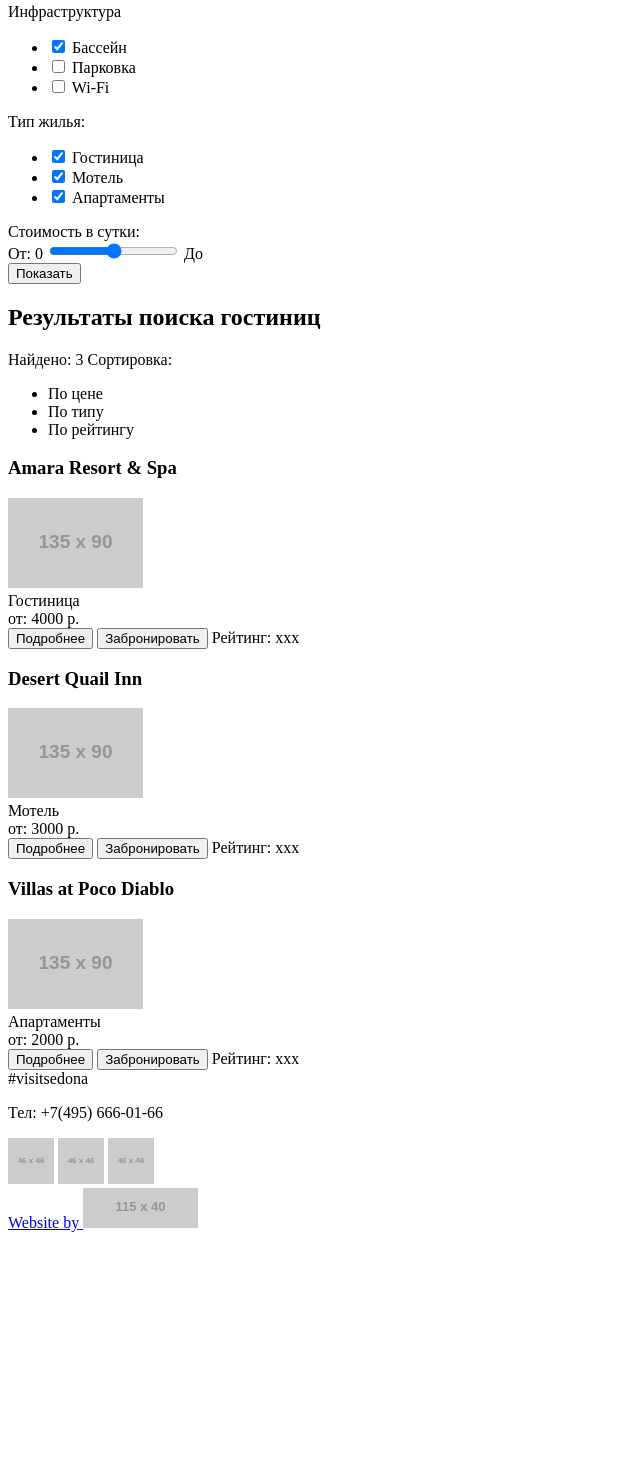
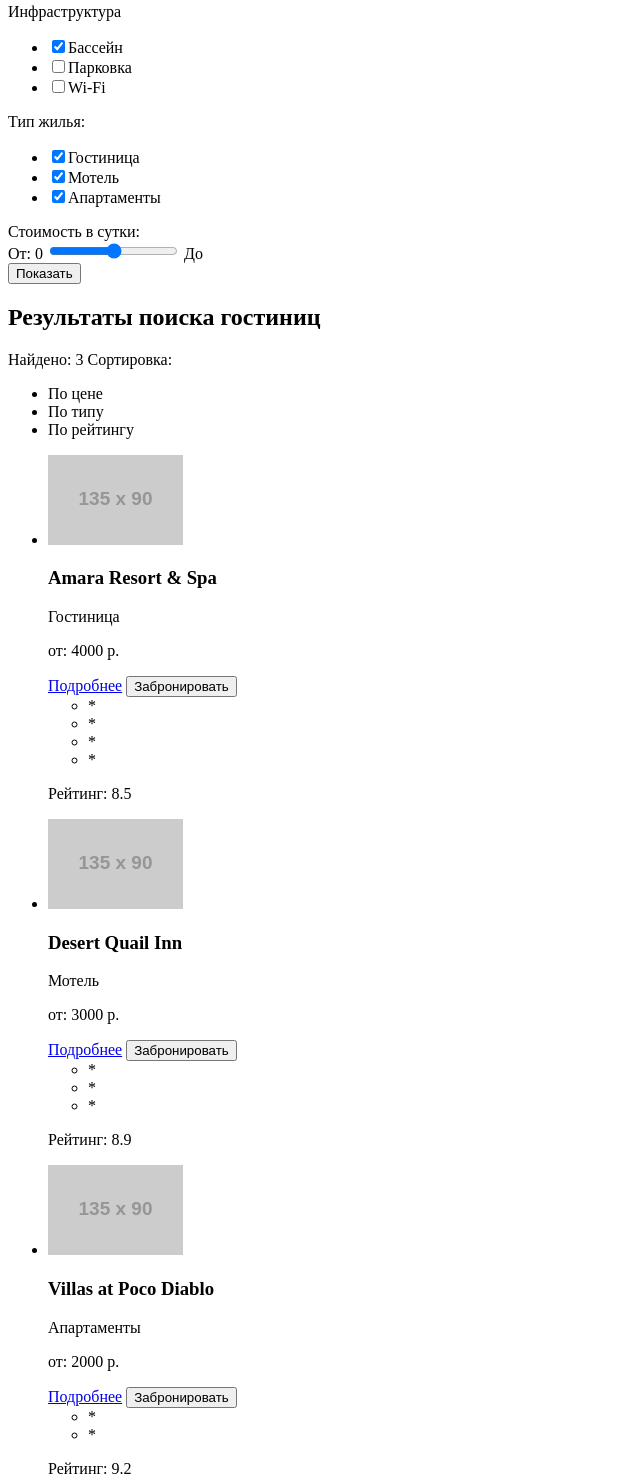
Before and after one commit to htmlacademy-htmlcss/1618779-sedona-30, a plain HTML site: page catalog.html in a window 1280 px wide. Shown: the part 294-1775 px from the top of the page, without its empty margins (0-640 px from the left). Before the commit the page ends 1534 px from the top, so only its background shows below. Drawn offline with Linux system fonts and the light colour scheme; placeholder pictures from the web are drawn by us.

Commit message:
Update catalog.html

```diff
--- a/catalog.html
+++ b/catalog.html
@@ -25,32 +25,32 @@
               <form oninput="price.value=inprice.value">
                 Инфраструктура
                 <ul>
-                    <li><input type="checkbox" checked>
-                        <label>Бассейн</label>
+                    <li>
+                        <label><input type="checkbox" checked>Бассейн</label>
                     </li>
-                    <li><input type="checkbox">
-                        <label>Парковка</label>
+                    <li>
+                        <label><input type="checkbox">Парковка</label>
                     </li>
-                    <li><input type="checkbox">
-                        <label>Wi-Fi</label>
+                    <li>
+                        <label><input type="checkbox">Wi-Fi</label>
                     </li>
                 </ul>
                 Тип жилья:
                 <ul>
-                    <li><input type="checkbox" checked>
-                        <label>Гостиница</label>
+                    <li>
+                        <label><input type="checkbox" checked>Гостиница</label>
                     </li>
-                    <li><input type="checkbox" checked>
-                        <label>Мотель</label>
+                    <li>
+                        <label><input type="checkbox" checked>Мотель</label>
                     </li>
-                    <li><input type="checkbox" checked>
-                        <label>Апартаменты</label>
+                    <li>
+                        <label><input type="checkbox" checked>Апартаменты</label>
                     </li>
                 </ul>
 
-                    <label>Стоимость в сутки:</label><br>
+                    <label for="cost-per-day">Стоимость в сутки:</label><br>
                     От: 0
-                    <input type="range" min="0" max="5000" name="inprice" step="100">
+                    <input type="range" min="0" max="5000" name="inprice" step="100" id="cost-per-day">
                     До
                     <output name="price"></output>
                     <br>
@@ -62,6 +62,7 @@
 
           <section class="results">
               <h2> Результаты поиска гостиниц</h2>
+
               <div>
                   <span>Найдено: 3</span>
                   <span>Сортировка:</span>
@@ -71,36 +72,71 @@
                       <li>По рейтингу</li>
                   </ul>
               </div>
+              <ul>
+                <li>
+                    <div>
+                        <img src="https://via.placeholder.com/135x90" alt="" width="135" height="90">
+
                         <div>
                             <h3>Amara Resort & Spa</h3>
-                  <img src="https://via.placeholder.com/135x90" alt="" width="135" height="90">
-                  <br>
-                  <span>Гостиница</span> <br>
-                  <span>от: 4000 р.</span> <br>
-                  <button>Подробнее</button>
+                            <p>Гостиница</p>
+                            <p>от: 4000 р.</p>
+                            <a href="#">Подробнее</a>
                             <button>Забронировать</button>
-                  <span>Рейтинг: xxx</span>
+                        </div>
                     </div>
                     <div>
+                        <ul>
+                            <li>*</li>
+                            <li>*</li>
+                            <li>*</li>
+                            <li>*</li>
+                        </ul>
+                        <p>Рейтинг: 8.5</p>
+                    </div>
+                </li>
+                <li>
+                    <div>
+                        <img src="https://via.placeholder.com/135x90" alt="" width="135" height="90">
+
+                        <div>
                             <h3>Desert Quail Inn</h3>
-                <img src="https://via.placeholder.com/135x90" alt="" width="135" height="90">
-                <br>
-                  <span>Мотель</span> <br>
-                  <span>от: 3000 р.</span> <br>
-                  <button>Подробнее</button>
+                            <p>Мотель</p>
+                            <p>от: 3000 р.</p>
+                            <a href="#">Подробнее</a>
                             <button>Забронировать</button>
-                  <span>Рейтинг: xxx</span>
+                        </div>
                     </div>
                     <div>
+                        <ul>
+                            <li>*</li>
+                            <li>*</li>
+                            <li>*</li>
+                        </ul>
+                        <p>Рейтинг: 8.9</p>
+                    </div>
+                </li>
+                <li>
+                    <div>
+                        <img src="https://via.placeholder.com/135x90" alt="" width="135" height="90">
+
+                        <div>
                             <h3>Villas at Poco Diablo</h3>
-                <img src="https://via.placeholder.com/135x90" alt="" width="135" height="90">
-                <br>
-                  <span>Апартаменты</span> <br>
-                  <span>от: 2000 р.</span> <br>
-                  <button>Подробнее</button>
+                            <p>Апартаменты</p>
+                            <p>от: 2000 р.</p>
+                            <a href="#">Подробнее</a>
                             <button>Забронировать</button>
-                  <span>Рейтинг: xxx</span>
                         </div>
+                    </div>
+                    <div>
+                        <ul>
+                            <li>*</li>
+                            <li>*</li>
+                        </ul>
+                        <p>Рейтинг: 9.2</p>
+                    </div>
+                </li>
+              </ul>
            </section>
 
       </main>
```
Lines whose indentation alone changed are shown as unchanged.
